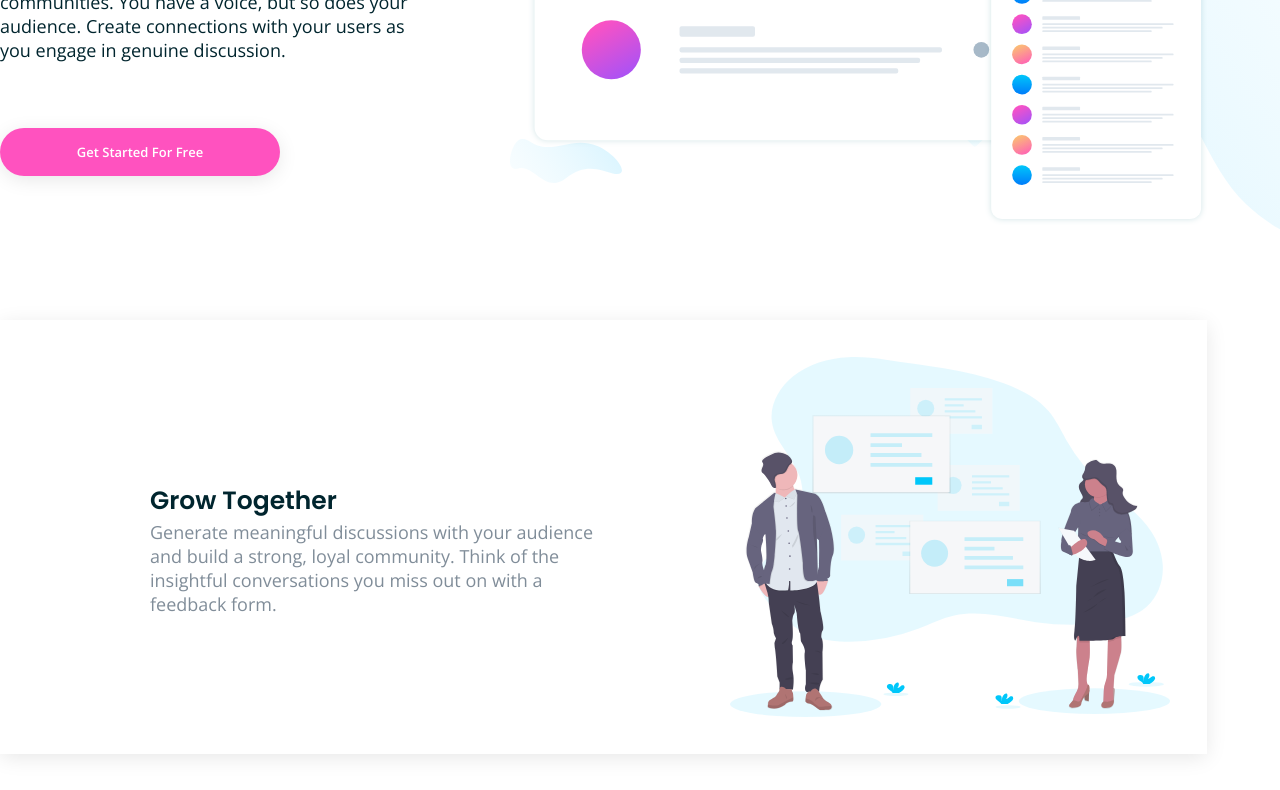
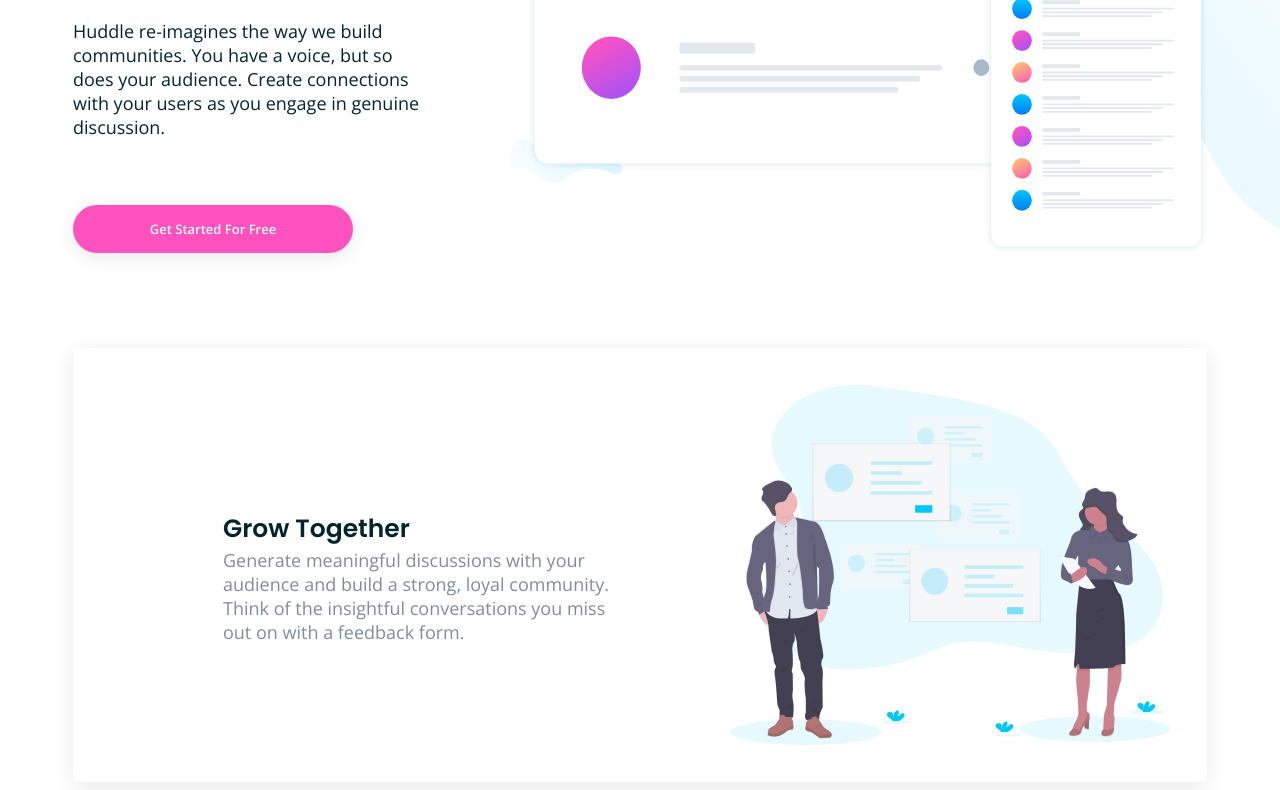
Before and after one commit to demartinom/Front-End-Mentor, a plain HTML site: page huddle-landing-page-with-alternating-feature-blocks-master/index.html in a window 1280 px wide. Shown: the part 453-1243 px from the top of the page. Drawn offline with nearby package versions, Linux system fonts and the light colour scheme.

Commit message:
fixed margins

```diff
--- a/huddle-landing-page-with-alternating-feature-blocks-master/CSS/style.scss
+++ b/huddle-landing-page-with-alternating-feature-blocks-master/CSS/style.scss
@@ -8,6 +8,7 @@ body {
   font-size: 18px;
   background-image: url(/images/bg-hero-desktop.svg);
   background-repeat: no-repeat;
+
 }
 .nav {
   margin: 0 73px;
@@ -16,7 +17,7 @@ body {
   margin-top: 47px;
 }
 main{
-  margin: 0 73px 330px 0;
+  margin: 0 73px 330px 73px;
 
 }
 .hero {
```
Also changed, not shown: huddle-landing-page-with-alternating-feature-blocks-master/CSS/style.css.
